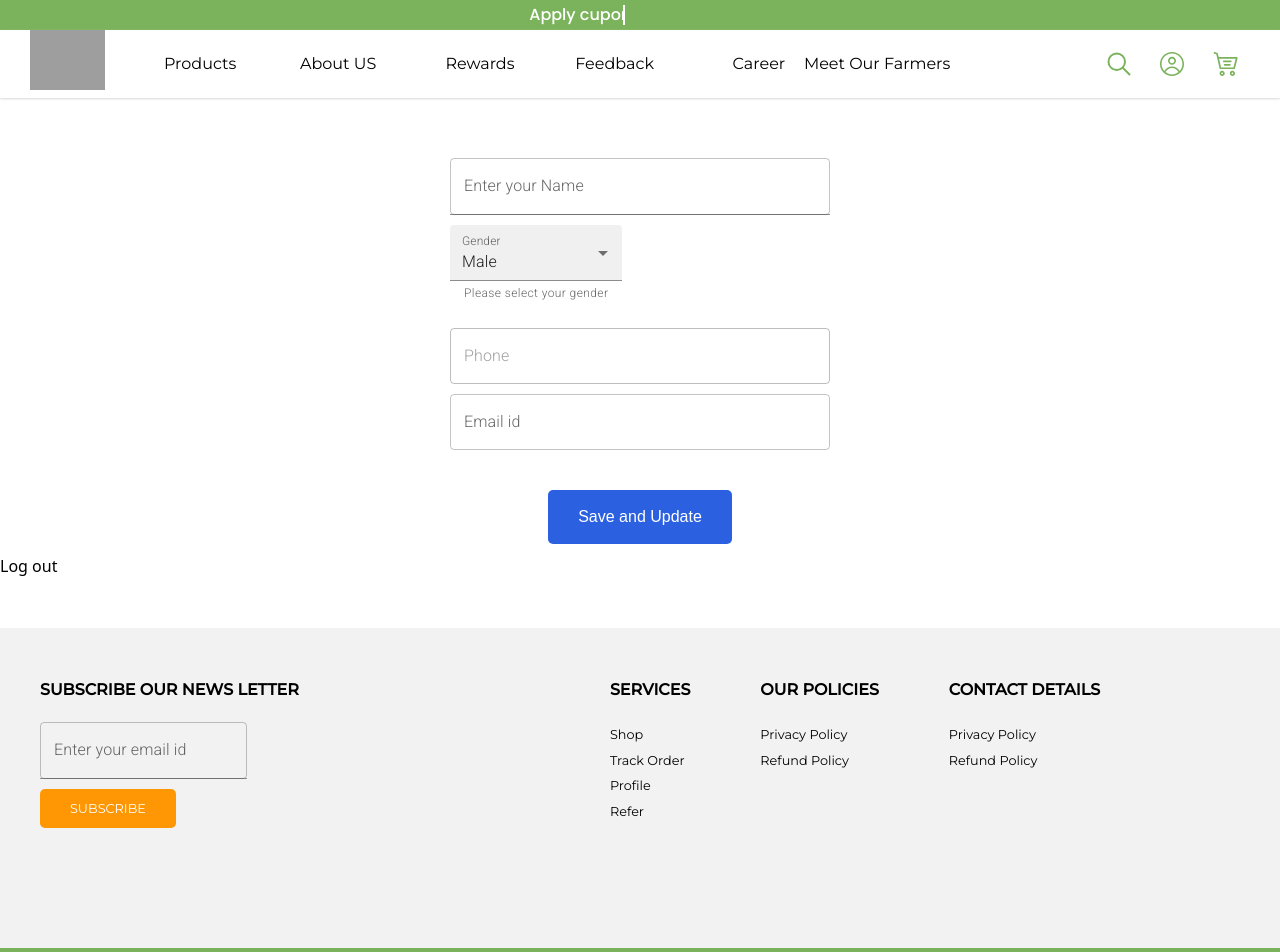
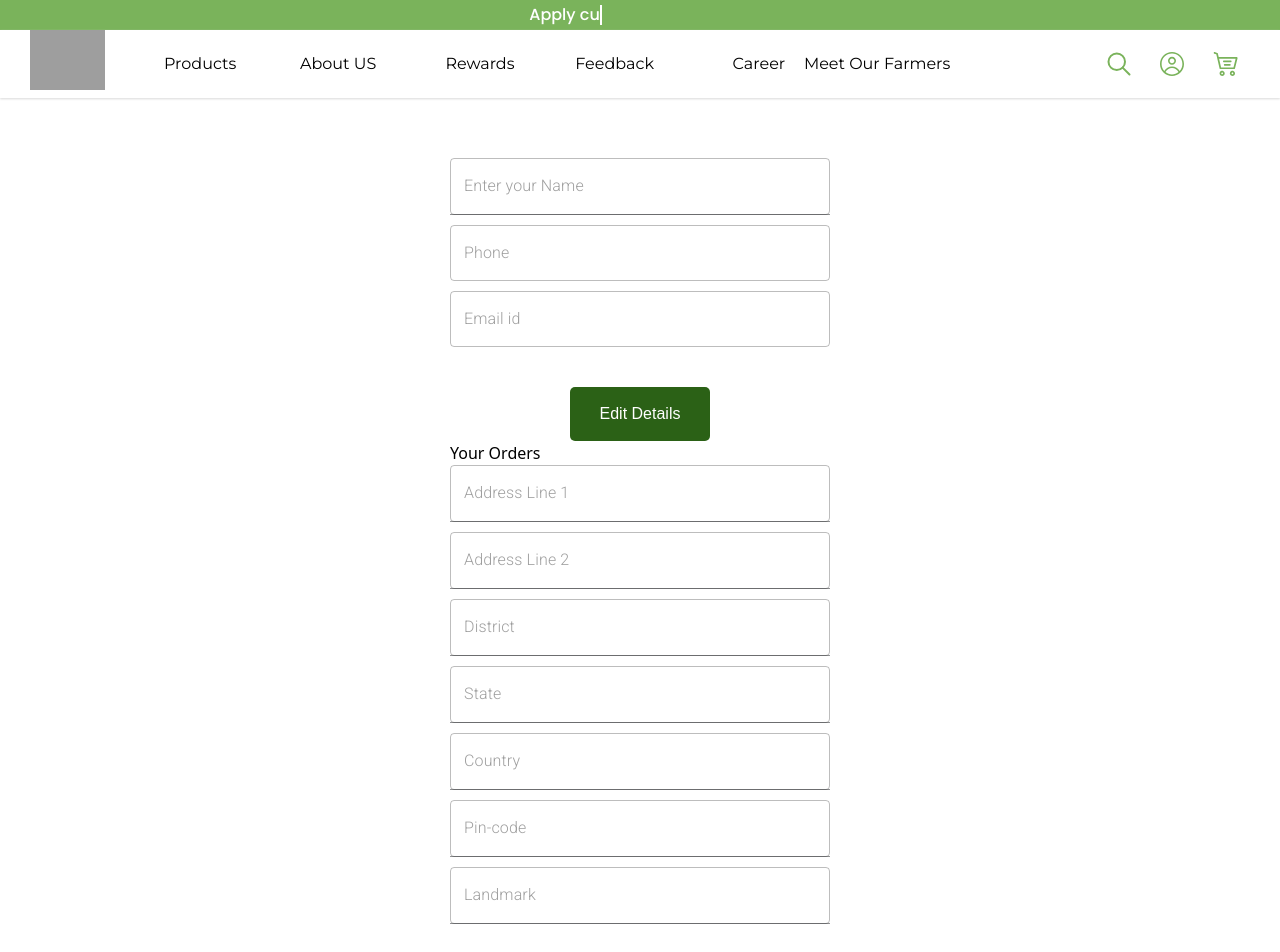
Before and after one commit to Tuhin1904/tuhin-grambahar, a React (Create React App) app: page /profile in a window 1280 px wide. Shown: the top 952 px of the page. Built offline with nearby package versions, Linux system fonts and the light colour scheme; grey boxes are pictures that could not be loaded.

Commit message:
update profile

```diff
--- a/src/pages/Profile/Profile.jsx
+++ b/src/pages/Profile/Profile.jsx
@@ -1,4 +1,4 @@
-import React from 'react';
+import React, { useState } from 'react';
 import classes from './Profile.module.css';
 import Box from '@mui/material/Box';
 import TextField from '@mui/material/TextField';
@@ -19,35 +19,125 @@ const Profile = () => {
       label: 'Rather not say',
     },
   ];
+
+  const [disabledbutton, setDisabledButton] = useState(true);
+  const [disabledbutton2, setDisabledButton2] = useState(true);
+  const [isFormVisibile, setFormVisible] = useState(false);
+
+  const toggleButtons = () => {
+    setDisabledButton(!disabledbutton);
+  };
+  const toggleButtons2 = () => {
+    setDisabledButton2(!disabledbutton);
+  };
+
+  const deleteKey = (e) => {
+    e.preventDefault();
+    localStorage.removeItem('user');
+    window.location.href = '/';
+  };
+  const toggleForm = () => {
+    setFormVisible(!isFormVisibile);
+  };
   return (
     <>
       <div className={classes.container}>
         <form action="">
-          <TextField className={classes.textField} label="Enter your Name" variant="outlined" />
-          <br />
           <TextField
-            id="filled-select-currency"
-            select
-            label="Gender"
-            defaultValue="Male"
-            helperText="Please select your gender"
-            variant="filled"
-          >
-            {currencies.map((option) => (
-              <MenuItem key={option.value} value={option.value}>
-                {option.label}
-              </MenuItem>
-            ))}
-          </TextField>
-          <br />
+            className={classes.textField}
+            label="Enter your Name"
+            variant="outlined"
+            disabled={disabledbutton}
+          />
           <br />
           <TextField className={classes.textField} label="Phone" type="phone" variant="outlined" disabled={true} />
-          <TextField className={classes.textField} label="Email id" type="email" variant="outlined" />
+          <TextField
+            className={classes.textField}
+            label="Email id"
+            type="email"
+            variant="outlined"
+            disabled={disabledbutton}
+          />
 
-          <div className={classes.button}>Save and Update</div>
+          {!disabledbutton ? (
+            <div className={classes.button} onClick={toggleButtons}>
+              Save Details
+            </div>
+          ) : (
+            <div className={classes.button2} onClick={toggleButtons}>
+              Edit Details
+            </div>
+          )}
         </form>
+
+        <h4>Your Orders</h4>
+
+        <div>
+          <form action="">
+            <TextField
+              className={classes.textField2}
+              label="Address Line 1"
+              variant="outlined"
+              disabled={disabledbutton2}
+            />
+            <TextField
+              className={classes.textField2}
+              label="Address Line 2"
+              variant="outlined"
+              disabled={disabledbutton2}
+            />
+            <br />
+
+            <TextField className={classes.textField} label="District" variant="outlined" disabled={disabledbutton2} />
+
+            <TextField className={classes.textField} label="State" variant="outlined" disabled={disabledbutton2} />
+
+            <TextField className={classes.textField} label="Country" variant="outlined" disabled={disabledbutton2} />
+
+            <TextField className={classes.textField} label="Pin-code" variant="outlined" disabled={disabledbutton2} />
+
+            <TextField className={classes.textField} label="Landmark" variant="outlined" disabled={disabledbutton2} />
+
+            {!disabledbutton2 ? (
+              <div className={classes.button} onClick={toggleButtons2}>
+                Save Details
+              </div>
+            ) : (
+              <div className={classes.button2} onClick={toggleButtons2}>
+                Edit Details
+              </div>
+            )}
+          </form>
+
+          <div className={classes.button2} onClick={toggleForm}>
+            {isFormVisibile ? 'Hide' : 'New Address +'}
+          </div>
+          <br />
+          {isFormVisibile && (
+            <>
+              <form action="">
+                <TextField className={classes.textField2} label="Address Line 1" variant="outlined" />
+                <TextField className={classes.textField2} label="Address Line 2" variant="outlined" />
+                <br />
+
+                <TextField className={classes.textField} label="District" variant="outlined" />
+
+                <TextField className={classes.textField} label="State" variant="outlined" />
+
+                <TextField className={classes.textField} label="Country" variant="outlined" />
+
+                <TextField className={classes.textField} label="Pin-code" variant="outlined" />
+
+                <TextField className={classes.textField} label="Landmark" variant="outlined" />
+              </form>
+              <button className={classes.button}>Submit</button>
+            </>
+          )}
+        </div>
+        <button className={classes.button} id={classes.logOut} onClick={deleteKey}>
+          Log out
+        </button>
       </div>
-      <button>Log out</button>
     </>
   );
 };
--- a/src/pages/Profile/Profile.module.css
+++ b/src/pages/Profile/Profile.module.css
@@ -26,6 +26,12 @@ input[type='text']:active {
   width: 100%;
   margin-bottom: 10px !important;
 }
+.textField2 {
+  display: block;
+  width: 100%;
+  /* padding-top: 4rem; */
+  margin-bottom: 10px !important;
+}
 .button {
   font-family: 'Rubik', sans-serif;
   background-color: rgb(43, 97, 224);
@@ -37,4 +43,18 @@ input[type='text']:active {
   color: white;
   border-radius: 5px;
 }
+.button2 {
+  font-family: 'Rubik', sans-serif;
+  background-color: rgb(43, 97, 22);
+  width: fit-content;
+  padding: 15px 30px;
+  margin-left: auto;
+  margin-right: auto;
+  margin-top: 30px;
+  color: white;
+  border-radius: 5px;
+}
 /* } */
+#logOut {
+  margin-left: 20px;
+}
```
